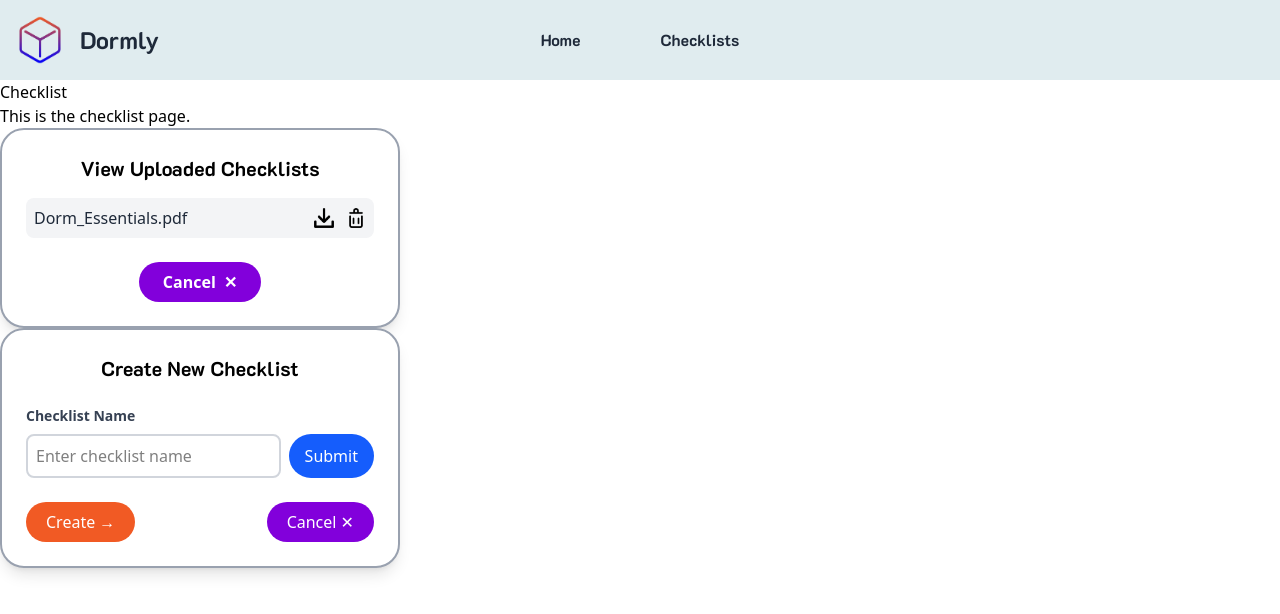
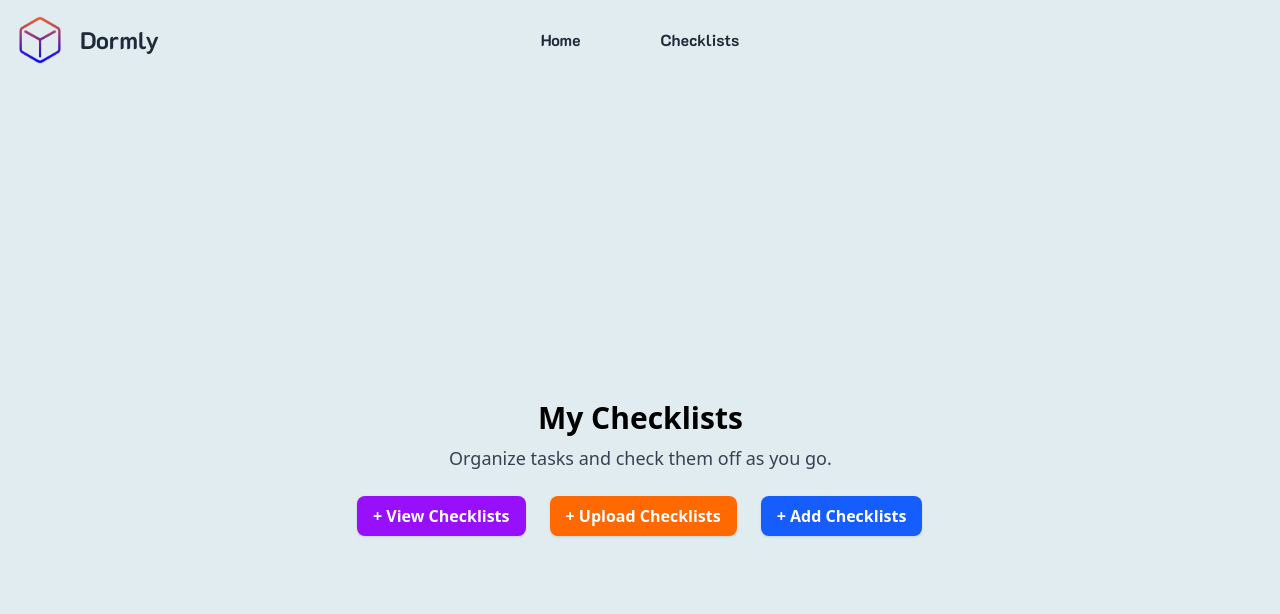
Before and after one commit to RodriguezDerek/Dormly, a React (Vite) app in the folder frontend/: page /checklists in a window 1280 px wide. Shown: the top 614 px of the page. Built offline with nearby package versions, Linux system fonts and the light colour scheme.

Commit message:
frontend components

```diff
--- /dev/null
+++ b/frontend/src/components/ChecklistContent.jsx
@@ -0,0 +1,35 @@
+import { useState } from "react";
+import ViewChecklistModal from "./ViewChecklistModal";
+import UploadChecklistModal from "./UploadChecklistModal";
+import CreateChecklistModal from "./CreateChecklistModal";
+
+function ChecklistContent(){
+    const [openModal, setOpenModal]  = useState(null);  // 'view' | 'upload' | 'add' | null
+
+
+    return(
+        <div className="custom-bg-color flex flex-col items-center justify-center min-h-screen p-8 space-y-6">
+
+            <div className="text-center space-y-2 fade-scale-in">
+                <h1 className="text-3xl font-bold">My Checklists</h1>
+                <p className="text-lg text-gray-700">Organize tasks and check them off as you go.</p>
+            </div>
+
+            <div className="flex space-x-6 fade-scale-in">
+                <button onClick={() => setOpenModal('view')} type="button" className="bg-purple-600 hover:bg-purple-700 text-white font-semibold py-2 px-4 rounded-lg shadow cursor-pointer">+ View Checklists</button>
+
+                <button onClick={() => setOpenModal('upload')} type="button" className="bg-orange-500 hover:bg-orange-600 text-white font-semibold py-2 px-4 rounded-lg shadow cursor-pointer">+ Upload Checklists</button>
+
+                <button onClick={() => setOpenModal('add')} type="button" className="bg-blue-600 hover:bg-blue-700 text-white font-semibold py-2 px-4 rounded-lg shadow cursor-pointer">+ Add Checklists</button>
+            </div>
+
+            <div>
+                {openModal === 'view' && <ViewChecklistModal onClose={() => setOpenModal(null)} />}
+                {openModal === 'upload' && <UploadChecklistModal onClose={() => setOpenModal(null)} />}
+                {openModal === 'add' && <CreateChecklistModal onClose={() => setOpenModal(null)} />}
+            </div>
+
+        </div>
+
+    );
+} export default ChecklistContent;
--- a/frontend/src/components/CreateChecklistModal.jsx
+++ b/frontend/src/components/CreateChecklistModal.jsx
@@ -1,35 +1,33 @@
 import React from 'react';
 
 function CreateChecklistModal({ onClose }) {
-
   function handleCreateChecklist() {
-        // Logic to handle checklist creation
     console.log("Create Checklist button clicked");
   }
-
-
   function handleSubmitChange(event) {
-        // Logic to handle changes in the checklist name input
     console.log("Submit button clicked", event.target.value);
   }
+  return (
+    <div className="bg-white rounded-3xl border-2 border-gray-400 p-6 shadow-lg w-full max-w-md mx-4 sm:mx-auto">
+        <h1 className="text-center text-xl font-bold mb-6 font-[K2D]">Create New Checklist</h1>
 
-    return (
-        <div className="bg-white rounded-3xl border-2 border-gray-400 p-6 shadow-lg w-[400px]">
+        <div className="mb-6">
 
-            <h1 className="text-center text-xl font-bold mb-6 font-[K2D]">Create New Checklist</h1>
-            <div className="mb-6">
             <h2 className="text-sm font-semibold text-gray-700 mb-2">Checklist Name</h2>
             <div className="flex gap-2">
                 <input type="text" placeholder="Enter checklist name" className="border-2 border-gray-300 rounded-lg p-2 w-full"/>
                 <button onClick={handleSubmitChange} type="button" className="bg-blue-600 text-white px-4 py-2 rounded-full hover:bg-blue-700 transition cursor-pointer">Submit</button>
             </div>
+
         </div>
 
         <div className="flex justify-between">
             <button onClick={handleCreateChecklist} type="button" className="bg-[#F15A24] text-white px-5 py-2 rounded-full hover:bg-orange-700 transition cursor-pointer">Create →</button>
             <button onClick={onClose} type="button" className="bg-purple-700 text-white px-5 py-2 rounded-full hover:bg-purple-800 transition cursor-pointer">Cancel ✕</button>
-            </div>
 
         </div>
+    </div>
   );
-} export default CreateChecklistModal;
+}
+
+export default CreateChecklistModal;
--- a/frontend/src/components/HomeCard.jsx
+++ b/frontend/src/components/HomeCard.jsx
@@ -1,15 +1,19 @@
 
-function HomeCard(){
+function HomeCard() {
     return (
-        <div className="bg-white w-125 h-50 grid grid-cols-[auto_1fr] gap-6 items-center p-4 rounded-lg">
-            <div className="bg-[#461ABF] p-4 rounded-lg flex items-center justify-center">
-                <img src="/checklist.webp" alt="checklist icon" className="w-32 h-32" />
-            </div>
-            <div className="grid gap-2" style={{ fontFamily: 'K2D, sans-serif' }}>
-                <h2 className="text-2xl font-bold ">Smart Dorm Checklist</h2>
-                <p className="text-gray-500 text-sm">Keep track of what to pack and what to do. Customize your checklist and check off tasks as you go. Never forget a dorm essential again—stay ready from day one.</p>
-                <a href="/checklists" className="bg-[#F15A24] text-white text-md font-semibold px-5 py-2 rounded-full shadow-md transition-all duration-300 hover:bg-[#C64A4B] active:bg-[#7E2F8C] inline-block w-30 h-10 text-center">Start Now</a>
-            </div>
+      <div className="bg-white w-full max-w-md h-auto grid grid-cols-[auto_1fr] gap-6 items-center p-4 rounded-lg fade-scale-in">
+
+        <div className="bg-[#461ABF] p-4 rounded-lg flex items-center justify-center">
+            <img src="/checklist.webp" alt="checklist icon" className="w-16 h-16 sm:w-32 sm:h-32" />
         </div>
+
+        <div className="grid gap-2" style={{ fontFamily: 'K2D, sans-serif' }}>
+            <h2 className="text-xl sm:text-2xl font-bold">Smart Dorm Checklist</h2>
+            <p className="text-gray-500 text-xs sm:text-sm">Keep track of what to pack and what to do. Customize your checklist and check off tasks as you go. Never forget a dorm essential again—stay ready from day one.</p>
+            <a href="/checklists" className="bg-[#F15A24] text-white text-sm sm:text-md font-semibold px-4 sm:px-5 py-2 rounded-full shadow-md transition-all duration-300 hover:bg-[#C64A4B] active:bg-[#7E2F8C] inline-block w-24 sm:w-30 h-8 sm:h-10 text-center">Start Now</a>
+        </div>
+
+      </div>
     );
-} export default HomeCard;
+  }
+  export default HomeCard;
--- a/frontend/src/components/HomeContent.jsx
+++ b/frontend/src/components/HomeContent.jsx
@@ -1,14 +1,16 @@
 
 function HomeContent() {
+
   return (
-    <div className="flex justify-evenly items-center p-26 bg-gray-100 custom-bg-color">
-        <div className="w-150 text-left">
-            <h1 className="text-5xl font-bold w-120" style={{ fontFamily: 'K2D, sans-serif' }}>Simplify your <span style={{ color: '#7E2F8C' }}>daily</span> <span style={{ color: '#F15A24' }}>routine</span> and stay connected on campus.</h1>
-            <p className="text-gray-500 w-118 pt-2 pb-6" style={{ fontFamily: 'K2D, sans-serif' }}>Dormly helps you stay on top of dorm life—from dining hall menus to roommate schedules and essentials. Whether you're new to campus or settling back in, Dormly keeps things simple, smart, and stress-free.</p>
-            <a href="/checklists" className="get-started-btn" style={{ fontFamily: 'K2D, sans-serif' }}>Get Started</a>
-        </div>
+    <div className="flex flex-col md:flex-row justify-evenly items-center p-8 md:p-26 bg-gray-100 custom-bg-color gap-10 md:gap-0">
+          <div className="w-full md:w-150 text-center md:text-left px-4 md:px-0 fade-scale-in">
+              <h1 className="text-3xl sm:text-4xl md:text-5xl font-bold max-w-xl mx-auto md:mx-0" style={{ fontFamily: 'K2D, sans-serif' }}>Simplify your <span style={{ color: '#7E2F8C' }}>daily</span> <span style={{ color: '#F15A24' }}>routine</span> and stay connected on campus.</h1>
+              <p className="text-gray-500 max-w-lg mx-auto md:mx-0 pt-2 pb-6 text-base sm:text-lg" style={{ fontFamily: 'K2D, sans-serif' }}>Dormly helps you stay on top of dorm life—from dining hall menus to roommate schedules and essentials. Whether you're new to campus or settling back in, Dormly keeps things simple, smart, and stress-free.</p>
+              <a href="/checklists" className="get-started-btn inline-block mx-auto md:mx-0" style={{ fontFamily: 'K2D, sans-serif' }}>Get Started</a>
+          </div>
 
-      <img src="./school_items.png" alt="school items" className="w-120 h-75"/>
+          <img src="./school_items.png" alt="school items" className="w-full max-w-md h-auto object-contain fade-scale-in"/>
     </div>
   );
-} export default HomeContent;
+}
+export default HomeContent;
--- a/frontend/src/components/UploadChecklistModal.jsx
+++ b/frontend/src/components/UploadChecklistModal.jsx
@@ -1,8 +1,8 @@
 import React from 'react';
 
-function UploadChecklist(){
+function UploadChecklistModal({ onClose }){
     return (
         <>
         </>
     );
-} export default UploadChecklist;
+} export default UploadChecklistModal;
--- a/frontend/src/components/ViewChecklistModal.jsx
+++ b/frontend/src/components/ViewChecklistModal.jsx
@@ -3,32 +3,40 @@ import React from 'react';
 function ViewChecklistModal({ onClose }) {
 
   function handleDownload() {
-        // Logic to handle file download
     console.log("Download button clicked");
   }
 
   function handleDelete() {
-        // Logic to handle file deletion
     console.log("Delete button clicked");
   }
 
   return (
-       <div className="bg-white rounded-3xl border-2 border-gray-400 p-6 shadow-lg w-[400px]">
-            <h1 className="font-bold text-xl mb-4 text-center" style={{ fontFamily: 'K2D, sans-serif' }}>View Uploaded Checklists</h1>
+    <div className="bg-white rounded-3xl border-2 border-gray-400 p-6 shadow-lg w-full max-w-md mx-4 sm:mx-auto" style={{ fontFamily: 'K2D, sans-serif' }}>
+        <h1 className="font-bold text-xl mb-4 text-center">View Uploaded Checklists</h1>
 
         <ul className="space-y-3">
+
             <li className="flex justify-between items-center bg-gray-100 p-2 rounded-lg">
                 <span className="text-gray-800">Dorm_Essentials.pdf</span>
+
                 <div className="flex gap-3">
-                        <button onClick={handleDownload} type="button"><img src="/download.png" className="w-5 h-5 cursor-pointer" alt="Download" /></button>
-                        <button onClick={handleDelete} type="button"><img src="/trash.png" className="w-5 h-5 cursor-pointer" alt="Delete" /></button>
+                    <button onClick={handleDownload} type="button">
+                    <img src="/download.png" className="w-5 h-5 cursor-pointer" alt="Download" />
+                    </button>
+                    <button onClick={handleDelete} type="button">
+                    <img src="/trash.png" className="w-5 h-5 cursor-pointer" alt="Delete" />
+                    </button>
                 </div>
             </li>
+
         </ul>
 
       <div className="flex justify-center mt-6">
         <button onClick={onClose} className="cursor-pointer bg-purple-700 text-white font-semibold px-6 py-2 rounded-full flex items-center gap-2 hover:bg-purple-800 transition" type="button">Cancel <span className="font-bold text-white">✕</span></button>
       </div>
+
     </div>
   );
-} export default ViewChecklistModal;
+}
+
+export default ViewChecklistModal;
--- a/frontend/src/index.css
+++ b/frontend/src/index.css
@@ -70,3 +70,42 @@
   box-shadow: 0 3px 6px rgba(126, 47, 140, 0.9);
   filter: brightness(0.9);
 }
+
+@keyframes fadeScaleIn {
+  0% {
+    opacity: 0;
+    transform: scale(0.8);
+  }
+  100% {
+    opacity: 1;
+    transform: scale(1);
+  }
+}
+
+.fade-scale-in {
+  animation: fadeScaleIn 0.6s ease forwards;
+}
+
+.modal-overlay {
+  position: fixed;
+  top: 0;
+  left: 0;
+  width: 100vw;
+  height: 100vh;
+  backdrop-filter: blur(6px);
+  background-color: rgba(0, 0, 0, 0.3);
+  display: flex;
+  justify-content: center;
+  align-items: center;
+  z-index: 9999;
+}
+
+.modal-content {
+  background: white;
+  border-radius: 12px;
+  padding: 24px;
+  max-width: 90vw;
+  max-height: 90vh;
+  overflow-y: auto;
+  box-shadow: 0 10px 25px rgba(0,0,0,0.2);
+}
--- a/frontend/src/pages/Checklist.jsx
+++ b/frontend/src/pages/Checklist.jsx
@@ -1,14 +1,8 @@
 import React from 'react';
-import ViewChecklistModal from '../components/ViewChecklistModal';
-import CreateChecklistModal from '../components/CreateChecklistModal';
+import ChecklistContent from '../components/ChecklistContent';
 
 function Checklist() {
   return (
-    <div className="checklist">
-      <h1>Checklist</h1>
-      <p>This is the checklist page.</p>
-      <ViewChecklistModal />
-      <CreateChecklistModal />
-    </div>
+    <ChecklistContent/>
   );
 } export default Checklist;
```
Lines whose indentation alone changed are shown as unchanged.
